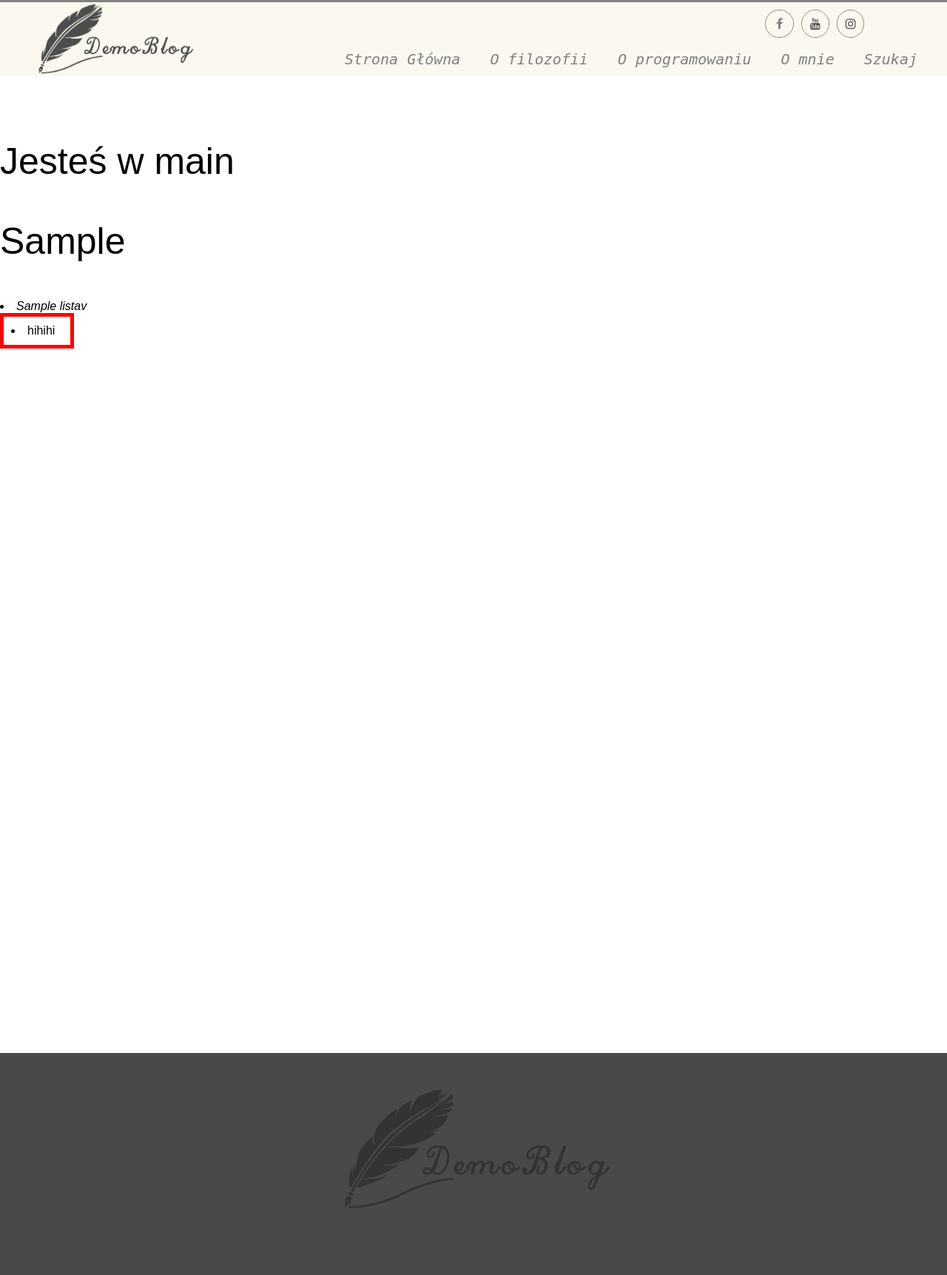
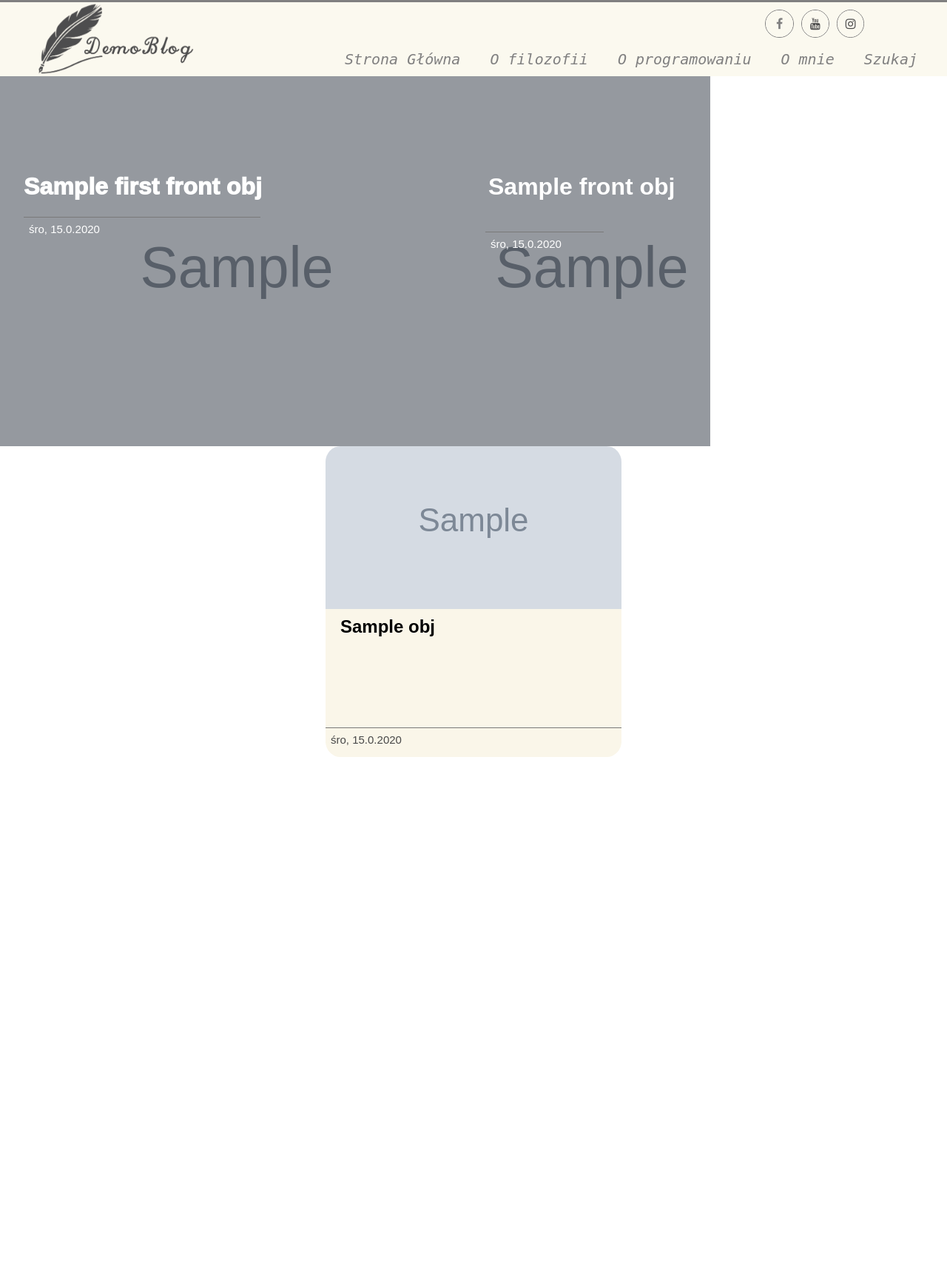
Before and after one commit to krzysztofdabkowski1/DemoBlog, a Django app: template templates/main.html in a window 1280 px wide. Shown: the whole page at 74% size. After the commit the page ends 1023 px from the top, so only its background shows below. Run offline with Django 3.2, Linux system fonts and the light colour scheme; the template is opened without the code that fills it: most values are stand-ins (such as "Sample title", 1, 10 or a date in 2020); grey boxes marked "Sample" are stand-in pictures.

Commit message:
main page header display

```diff
--- a/BlogDjango/settings.py
+++ b/BlogDjango/settings.py
@@ -58,7 +58,7 @@ ROOT_URLCONF = 'BlogDjango.urls'
 TEMPLATES = [
     {
         'BACKEND': 'django.template.backends.django.DjangoTemplates',
-        'DIRS': ['C:/Users/Asus/Desktop/nowy_projekt_django/venv/src/BlogDjango/templates'],
+        'DIRS': ['C:/Users/Asus/Desktop/nowy_projekt_django/venv/src/DemoBlog/templates'],
         'APP_DIRS': True,
         'OPTIONS': {
             'context_processors': [
@@ -109,7 +109,7 @@ AUTH_PASSWORD_VALIDATORS = [
 
 LANGUAGE_CODE = 'en-us'
 
-TIME_ZONE = 'UTC'
+TIME_ZONE = 'Europe/Warsaw'
 
 USE_I18N = True
 
--- a/BlogDjango/urls.py
+++ b/BlogDjango/urls.py
@@ -15,13 +15,13 @@ Including another URLconf
 """
 from django.contrib import admin
 from django.urls import path
-from blog.views import widok, show_post, post_form
+from blog.views import post_list, show_post, post_form
 
 from django.conf import settings
 from django.conf.urls.static import static
 
 urlpatterns = [
-	path('', widok, name='widok'),
+	path('', post_list),
 	path('post/<slug:slug>/', show_post),
 	path('postform/', post_form, name='post_form'),
     path('admin/', admin.site.urls),
--- /dev/null
+++ b/static/scripts/date.js
@@ -0,0 +1,21 @@
+function x() {
+	var d = document.getElementsByClassName("main_post_date");
+	var i=0;
+	var temp;
+	var days = ["nie","pon","wto","śro","czw","pią","sob"];
+	var today=new Date();
+	for (i;i<d.length;i++){
+		temp=new Date(d[i].innerHTML);
+		if(temp==new Date()){
+			d[i].innerHTML="dzisiaj";
+		}
+		else{
+			temp=days[temp.getDay()]+", "+temp.getDate()+"."+temp.getMonth()+"."+temp.getFullYear();
+			d[i].innerHTML=temp;
+		}
+
+
+	}
+
+}
+x();
--- a/static/scripts/scripts.js
+++ b/static/scripts/scripts.js
@@ -18,7 +18,7 @@ $(document).ready(function(){
       }, 1800, function(){
 
         // Add hash (#) to URL when done scrolling (default click behavior)
-        window.location.hash = hash;
+        // window.location.hash = hash;
       });
     } // End if
   });
--- a/static/styles/style.css
+++ b/static/styles/style.css
@@ -17,12 +17,12 @@ body {
 	padding-right: 250px;
 }
 
-p {
-  /*font-family: verdana;*/
+/*p {
+  /*font-family: verdana;
 
   font-family: 'Raleway',sans-serif;
   font-size: 50px;
-}
+}*/
 .divNav{
 	width: 100%;
 	height: 100px;
@@ -92,41 +92,246 @@ a.aNav {
 .aNav:hover {
  	text-decoration: underline;
 }
+/*  MAIN*/
+.main_container{
+	width: 100vh;
 
-.articles {
-	width: 100%;
-	height: 1000px;
+}
+.main_posts {
+	/*border: 1px solid red;*/
+	width: 100vw;
 	display: flex;
 	align-items: flex-start ;
-	justify-content: space-between;
+	justify-content: space-around;
 	flex-wrap: wrap;
+	margin:0px;
+	overflow: hidden;
 }
-.articles div {
-	width: 70px;
-	border: solid red 5px;
-	padding: 10px;
+.main_posts a{
+	text-decoration: none;
+}
+.main_post_frame {
+	overflow: hidden;
+	border-radius: 5%;
+
+}
+div > .main_post_frame:hover{
+	box-shadow:5px 5px 10px grey;
+}
+.main_post {
+
+	width: 400px;
+	height:400px;
+	object-fit: cover;
+	align-items: flex-start ;
+
+}
+.main_post img{
+	position: relative;
+	height: 60%;
+	width: 100%;
+	top: -60%;
+	transition: transform 0.4s ease;
+	z-index: 0;
+}
+.main_post h2{
+	color: black;
+	padding: 20px;
+	padding-top: 10px;
+	/*align-self: center;*/
+}
+#main_post_title{
+	top: 50%;
+	position: relative;
+	background-color: #faf6e9;
+	height:50%;
+	width: 100%;
+	z-index: 1;
+}
+#main_post_title:hover + img{
+	transform: scale(1.1);
+}
+
+
+.main_post img:hover {
+	transform: scale(1.1);
+}
+#main_post_time{
+	background-color: #faf6e9;
+	border-top: 1px solid #797979;
+	position: absolute;
+	height:10%;
+	width: 100%;
+	top:80%;
+
+}
+#main_post_time p{
+	margin: 0;
+	padding:7px;
+	font-size: 15px;
+	color:#494949;
+}
+
+/* FRONT MAIN*/
+
+.front_main_posts {
+
+	width: 100vw;
+	display: flex;
+	align-items: flex-start ;
+	/*justify-content: space-around;*/
+	flex-wrap: wrap;
 	margin:0px;
+	overflow: hidden;
+
 }
+
+
+.first_front_main_post {
+	/*position: relative;*/
+	/*top:20%;*/
+	height: 100%;
+
+
+}
+.first_front_main_post_frame {
+	height:500px;
+	overflow: hidden;
+	width: 50vw;
+}
+
+.first_front_main_post_frame img{
+	filter:brightness(70%);
+
+	position: relative;
+	width:100%;
+	height: 105%;
+	top:-55%;
+	object-fit: cover;
+	transition: transform 0.4s ease,  filter 0.4s ease;
+	z-index: 0;
+
+}
+
+
+.first_front_main_post_frame h1{
+	/*position: relative;*/
+	color:white;
+	font-weight: 1000;
+	/*padding: 20px;*/
+	padding-top: 10px;
+	margin-left:5%;
+	/*align-self: center;*/
+}
+.front_main_posts a{
+	padding: 0;
+	margin: 0;
+	text-decoration: none;
+}
+
+.front_main_post_frame {
+	overflow: hidden;
+	width: 25vw;
+	height:500px;
+}
+
+.front_main_post {
+
+
+	object-fit: cover;
+	align-items: flex-start ;
+
+}
+
+.front_main_post_frame img{
+	filter:brightness(70%);
+	position: relative;
+	height: 105%;
+	width: 100%;
+	top:-55%;
+	object-fit: cover;
+	/*top: -60%;*/
+
+	transition: transform 0.4s ease,  filter 0.4s ease;
+	z-index: 0;
+
+}
+
+.front_main_post_frame h1{
+	color: white;
+	padding: 20px;
+	padding-top: 10px;
+	/*align-self: center;*/
+}
+
+#front_main_post_title{
+	padding: 0;
+	top: 20%;
+	align-self: center;
+	position: relative;
+	background-color: transparent;
+	height:50%;
+	width: 100%;
+	z-index: 1;
+}
+#front_main_post_title:hover + img{
+	transform: scale(1.1);
+	filter:brightness(40%);
+
+}
+
+
+.front_main_post_frame img:hover {
+	transform: scale(1.1);
+	filter:brightness(40%);
+
+}
+.first_front_main_post img:hover {
+	transform: scale(1.1);
+	filter:brightness(40%);
+
+}
+#front_main_post_time{
+
+	background-color: transparent;
+	border-top: 1px solid #797979;
+	height:10%;
+	width: 50%;
+	margin-left: 5%;
+	top:80%;
+
+}
+#front_main_post_time p{
+	margin: 0;
+	padding:7px;
+	font-size: 15px;
+	color:white;
+}
+/* ...*/
 header{
-
+	display :flex;
+	justify-content: center;
   	overflow: hidden;
 }
-#img_container{
+.img_container{
 	z-index: 0;
 	margin: 0;
-	height:100vh;
+	height:555px;
+	width: 100vw;
 	/*background-image: url("books.jpg");*/
-  	background-size: cover;
+  	/*background-size: cover;*/
     /*background-attachment: fixed;*/
-
+    object-fit: cover;
   	color: white;
   	display: flex;
   	/*text-align: center;*/
 
   	justify-content: center;
-  	transition: transform 2s ease-in-out;
+  	transition: transform 2s linear;
+
 }
-#img_container:hover {
+
+.img_container:hover{
 	transform: scale(1.1);
 }
 header span{
--- a/templates/base.html
+++ b/templates/base.html
@@ -8,7 +8,7 @@
 	<link rel="stylesheet" href="https://fonts.googleapis.com/icon?family=Material+Icons">
 	<link rel="stylesheet" href="https://cdnjs.cloudflare.com/ajax/libs/font-awesome/4.7.0/css/font-awesome.min.css">
 	<script src="https://ajax.googleapis.com/ajax/libs/jquery/3.3.1/jquery.min.js"></script>
-	<script src="{% static "scripts/scripts.js" %}"></script>
+	<script type="text/javascript" src="{% static "scripts/scripts.js" %}"></script>
 </head>
 
 <body>
--- a/templates/main.html
+++ b/templates/main.html
@@ -1,23 +1,65 @@
 {% extends 'base.html' %}
 
 {% block content %}
-	</br></br>
-	<p>Jesteś w main</p>
-	<p>{{jakies_dane}}</p>
+	<div class="main_container">
+		<div class="front_main_posts">
 
-	{% for i in lista %}
-		<em><li>{{i}}v</li></em>
-	{% endfor%}
+			<div class="first_front_main_post_frame">
+				<a href="post/{{first_front_obj.slug}}">
+					<!-- <div class="first_front_main_post"> -->
 
-	<div class="articles">
-		{% for i in lista2 %}
-		<div class=article>
-			<li>hihihi</li>
+						<div id="front_main_post_title">
+							<h1>{{first_front_obj.title}}</h1>
+							<div id="front_main_post_time">
+								<p class="main_post_date">{{first_front_obj.date.year}},{{first_front_obj.date.month}},{{first_front_obj.date.day}}</p>
+							</div>
+						</div>
+						<img src="{{first_front_obj.image.url}}" ></img>
+					<!-- </div> -->
+				</a>
+			</div>
+
+			{% for i in front_obj %}
+
+				<div class="front_main_post_frame">
+					<a href="post/{{i.slug}}">
+						<!-- <div class="front_main_post"> -->
+							<div id="front_main_post_title">
+								<h1>{{i.title}}</h1>
+								<div id="front_main_post_time">
+									<p class="main_post_date">{{i.date.year}},{{i.date.month}},{{i.date.day}}</p>
+								</div>
+							</div>
+							<img src="{{i.image.url}}" ></img>
+						<!-- </div> -->
+					</a>
+				</div>
+
+			{% endfor%}
 		</div>
-		{% endfor%}
-	</div>
 
 
+		<div class="main_posts">
+			{% for i in obj %}
+				<div class="main_post_frame">
+					<a href="post/{{i.slug}}">
+						<div class=main_post>
+							<div id="main_post_title">
+								<h2>{{i.title}}</h2>
+								<div id="main_post_time">
+									<p class="main_post_date">{{i.date.year}},{{i.date.month}},{{i.date.day}}</p>
+								</div>
+							</div>
+							<img src="{{i.image.url}}" ></img>
+						</div>
+					</a>
+				</div>
+
+			{% endfor%}
+		</div>
+	</div>
+	{% load static %}
+	<script type="text/javascript" src="{% static "scripts/date.js" %}"></script>
 
 
 {% endblock %}
```
Also changed, not shown: other parts of static/styles/style.css (+35 -4 lines), blog/views.py (+5 -4 lines), templates/post.html (+5 -5 lines), db.sqlite3, media/post_images/leaves-4673997_1920.jpg (added), media/post_images/panda-4418773_1920.jpg (added), media/post_images/panda-4418773_1920_iaB1zRh.jpg (added), media/post_images/train-4651062_1920_DeJ9aec.jpg (added).
